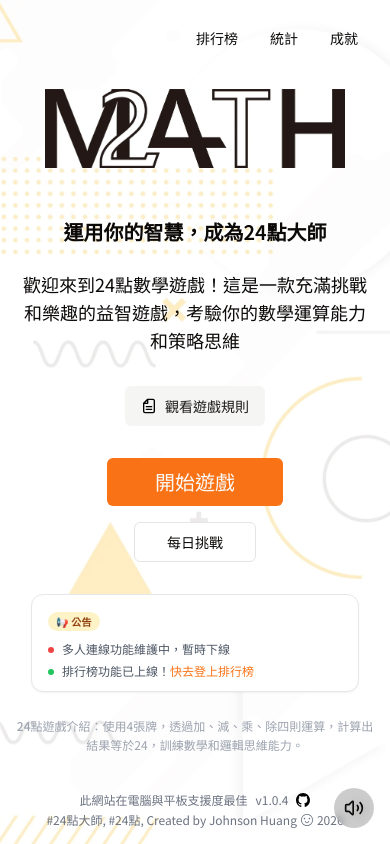
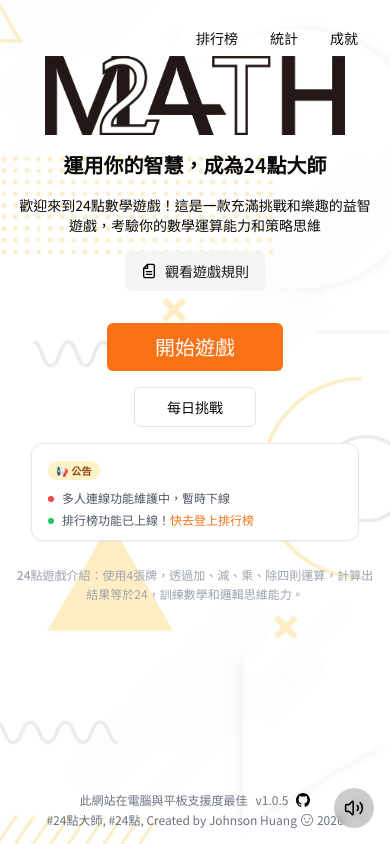
Before and after one commit to JohnsonHuang555/math24master, a Next.js app: page / in a window 390 px wide. Built offline with nearby package versions, Linux system fonts and the light colour scheme; no server answers.

Commit message:
fix mobile ui

```diff
--- a/app/single-play/[mode]/classic-play-game.tsx
+++ b/app/single-play/[mode]/classic-play-game.tsx
@@ -3,14 +3,13 @@
 import { useEffect, useRef, useState } from 'react';
 import { toast } from 'react-toastify';
 import { AnimatePresence, animate, motion, useMotionValue, useTransform } from 'framer-motion';
-import { BookOpen, LogOut, RotateCcw } from 'lucide-react';
+import { BookOpen, RotateCcw } from 'lucide-react';
 import { PuzzlePlayArea } from '@/components/areas/puzzle-play-area';
 import { RuleModal } from '@/components/modals/rule-modal';
 import { Button } from '@/components/ui/button';
 import { useLeaderboardSubmit } from '@/hooks/useLeaderboardSubmit';
 import useSinglePlay from '@/hooks/useSinglePlay';
 import { Difficulty } from '@/models/Room';
-import { useAlertDialogStore } from '@/providers/alert-dialog-store-provider';
 import { useStatsStore } from '@/stores/stats-store';
 import { Symbol } from '@/models/Symbol';
 
@@ -53,7 +52,6 @@ export default function ClassicPlayGame({ onBack, autoStart }: ClassicPlayGamePr
   const count = useMotionValue(currentScore);
   const rounded = useTransform(count, Math.round);
 
-  const { onOpen, isConfirmed, onReset } = useAlertDialogStore(state => state);
   const { classicBestScore: bestScore, updateClassicBestScore: updateBestScore } = useStatsStore();
 
   const disabledActions = checkAnswerCorrect === true || !!isGameOver;
@@ -67,13 +65,6 @@ export default function ClassicPlayGame({ onBack, autoStart }: ClassicPlayGamePr
   useEffect(() => {
     if (autoStart) startGame();
   }, []); // eslint-disable-line react-hooks/exhaustive-deps
-
-  useEffect(() => {
-    if (isConfirmed) {
-      onReset();
-      window.location.reload();
-    }
-  }, [isConfirmed, onReset]); // eslint-disable-line react-hooks/exhaustive-deps
 
   useEffect(() => {
     if (roomInfo?.isGameOver) {
@@ -221,20 +212,6 @@ export default function ClassicPlayGame({ onBack, autoStart }: ClassicPlayGamePr
         <Button variant="ghost" size="sm" onClick={() => setIsOpenRuleModal(true)}>
           <BookOpen className="mr-1 h-4 w-4" />規則
         </Button>
-        <Button
-          variant="ghost"
-          size="sm"
-          onClick={() =>
-            onOpen({
-              title: '回上一頁',
-              description: isGameOver
-                ? '離開遊戲回到首頁'
-                : '離開遊戲後，當前進度將會消失，確定要離開嗎？',
-            })
-          }
-        >
-          <LogOut className="mr-1 h-4 w-4" />離開
-        </Button>
       </div>
 
       {/* 加分獎勵顯示 */}
@@ -293,11 +270,11 @@ export default function ClassicPlayGame({ onBack, autoStart }: ClassicPlayGamePr
           onPlayCard();
         }}
         onSkip={onSkipHand}
-        onBack={() => {}}
+        onBack={onBack}
         theme="emerald"
         submitLabel="出牌"
         onBackStep={disabledActions ? undefined : onBackCard}
-        hideExitButton={true}
+        hideExitButton={false}
         footerSlot={classicFooter}
         showSkipButton={false}
         compact={true}
--- a/components/homepage.tsx
+++ b/components/homepage.tsx
@@ -34,7 +34,7 @@ const Homepage = () => {
         isOpen={isOpenStatsModal}
         onClose={() => setIsOpenStatsModal(false)}
       />
-      <section className="relative flex h-full w-full flex-col items-center justify-center">
+      <section className="relative flex h-full w-full flex-col items-center justify-center max-md:justify-start max-md:overflow-y-auto max-md:pt-14 max-md:pb-20">
         <div className="absolute right-5 top-5 flex gap-2">
           <Button
             variant="ghost"
@@ -62,7 +62,7 @@ const Homepage = () => {
           variants={fadeVariants}
           initial="hidden"
           animate="show"
-          className="mb-[50px]"
+          className="mb-4 md:mb-[50px]"
         >
           <Image
             src="/logo.webp"
@@ -76,7 +76,7 @@ const Homepage = () => {
           variants={fadeVariants}
           initial="hidden"
           animate={{ opacity: 1, scale: 1, transition: { delay: 0.2 } }}
-          className="mb-6 text-xl font-semibold"
+          className="mb-4 text-xl font-semibold"
         >
           運用你的智慧，成為24點大師
         </motion.h1>
@@ -84,7 +84,7 @@ const Homepage = () => {
           variants={fadeVariants}
           initial="hidden"
           animate={{ opacity: 1, scale: 1, transition: { delay: 0.2 } }}
-          className="mx-4 mb-8 max-w-[800px] text-center text-lg"
+          className="mx-4 mb-6 max-w-[800px] text-center text-lg max-md:text-sm max-md:mb-4"
         >
           歡迎來到24點數學遊戲！這是一款充滿挑戰和樂趣的益智遊戲，考驗你的數學運算能力和策略思維
         </motion.p>
@@ -166,7 +166,7 @@ const Homepage = () => {
             scale: 1,
             transition: { delay: 0.6 },
           }}
-          className="mt-8 w-full max-w-[360px] px-4"
+          className="mt-6 w-full max-w-[360px] px-4 max-md:mt-4"
         >
           <div className="rounded-xl border border-gray-200 bg-white px-4 py-3 shadow-sm dark:border-gray-700 dark:bg-gray-900">
             <p className="mb-2.5 inline-flex items-center gap-1 rounded-full bg-amber-100 px-2 py-0.5 text-[10px] font-bold uppercase tracking-wide text-amber-800 dark:bg-amber-900/40 dark:text-amber-300">
@@ -203,7 +203,7 @@ const Homepage = () => {
       <footer className="fixed bottom-4 left-1/2 w-full -translate-x-1/2">
         <div className="mb-1 flex items-center justify-center text-xs text-gray-500">
           <div>此網站在電腦與平板支援度最佳</div>
-          <div className="mx-2 text-xs text-gray-500">v1.0.4</div>
+          <div className="mx-2 text-xs text-gray-500">v1.0.5</div>
           <Link
             href="https://github.com/JohnsonHuang555/24_points"
             target="_blank"
--- a/package.json
+++ b/package.json
@@ -1,6 +1,6 @@
 {
   "name": "24_points",
-  "version": "0.1.0",
+  "version": "1.0.5",
   "private": true,
   "scripts": {
     "dev": "nodemon",
```
Also changed, not shown: 1 other file (tests, documents, lock files or other folders).
